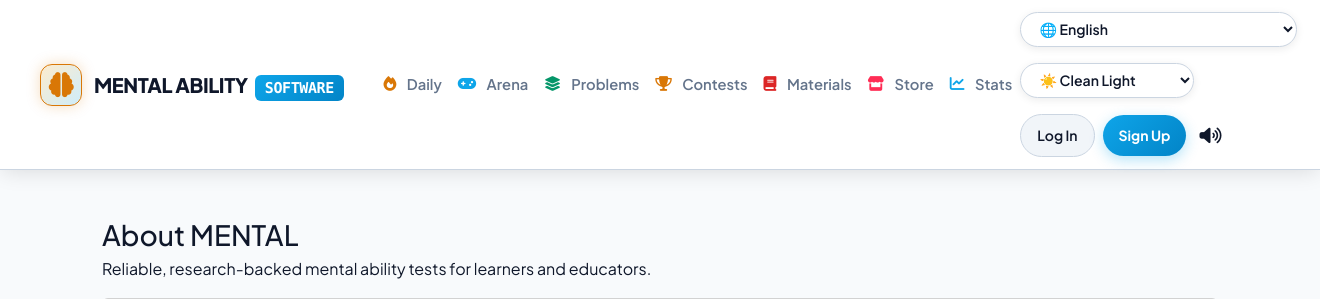
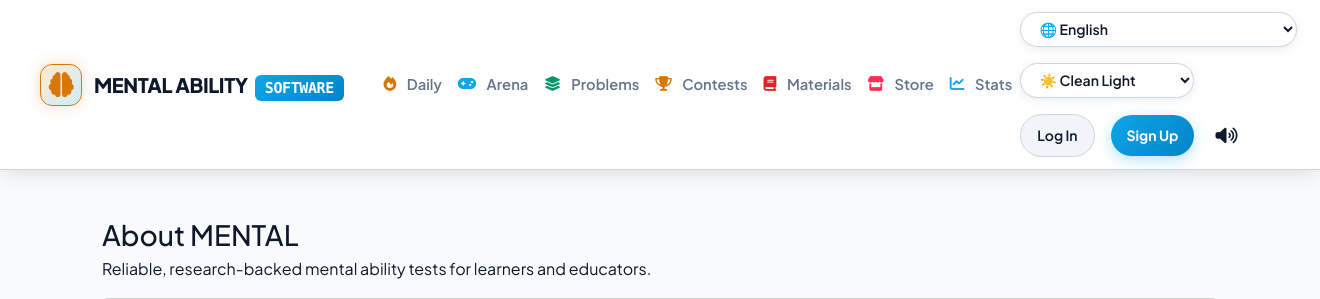
Before and after one commit to shubh-jaiswal-897/MENTAL-ABILITY-TEST-SOFTWARE, a Django app: page /about/ in a window 1320 px wide. Shown: the top 299 px of the page. Run offline with Django 4.2, Linux system fonts and the light colour scheme; data that the repository does not hold is empty.

Commit message:
Increase gap between auth buttons and TTS button

```diff
--- a/templates/base.html
+++ b/templates/base.html
@@ -131,7 +131,7 @@
               <i class="fas fa-crown me-1"></i> {{ profile.rank_title|default:"Novice" }}
             </span>
 
-            <div class="d-flex align-items-center gap-2 flex-nowrap">
+            <div class="d-flex align-items-center gap-3 flex-nowrap">
               <form action="{% url 'logout' %}" method="post" class="d-inline mb-0">
                 {% csrf_token %}
                 <button class="btn btn-lc-secondary btn-sm rounded-pill px-3 text-nowrap" type="submit" title="Logout">
@@ -145,7 +145,7 @@
               </a>
             </div>
           {% else %}
-            <div class="d-flex align-items-center gap-2 flex-nowrap">
+            <div class="d-flex align-items-center gap-3 flex-nowrap">
               <a class="btn btn-lc-secondary btn-sm rounded-pill px-3 text-nowrap" href="{% url 'login' %}">Log In</a>
               <a class="btn btn-lc-primary btn-sm rounded-pill px-3 text-nowrap" href="{% url 'quiz:signup' %}">Sign Up</a>
 
```
Also changed, not shown: db.sqlite3.
